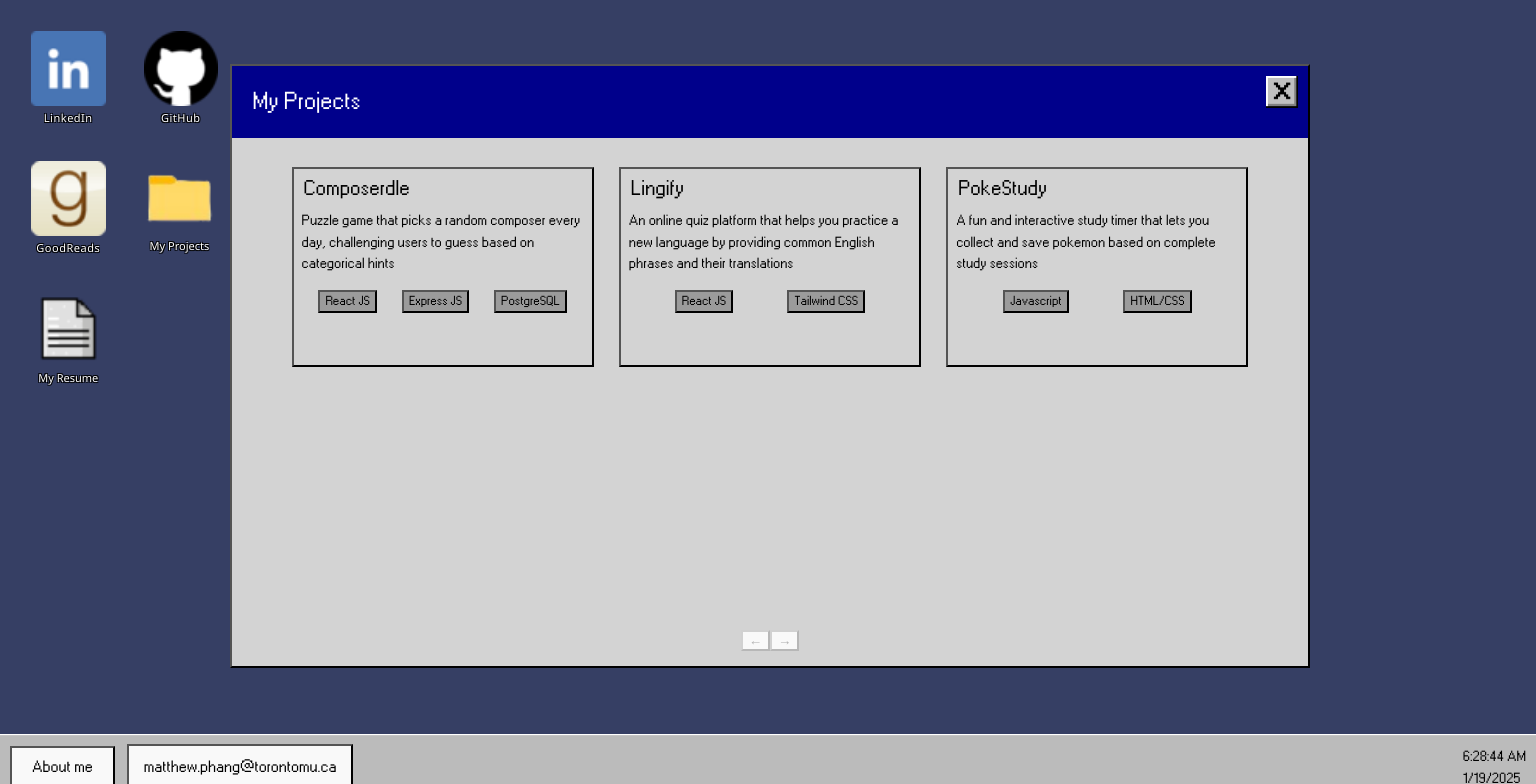
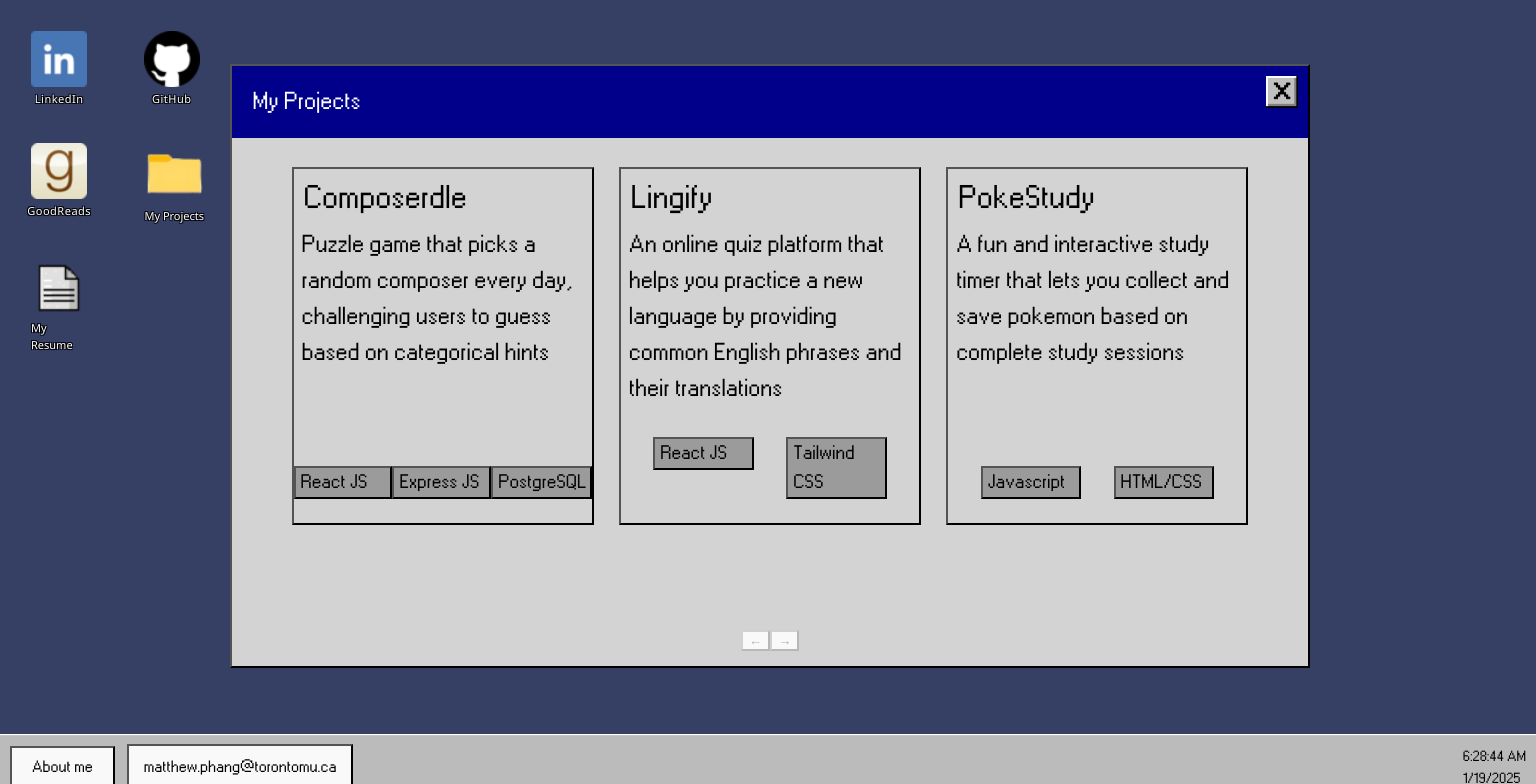
Before and after one commit to mattp532/react-portfolio, a React (Vite) app in the folder react-portfolio/: page / in a window 1536 px wide. Both pictures are taken after a click on the element "My Projects". Shown: the top 784 px of the page. Built offline with nearby package versions, Linux system fonts and the light colour scheme.

Commit message:
adjust desktop layout

```diff
--- a/react-portfolio/src/App.css
+++ b/react-portfolio/src/App.css
@@ -52,6 +52,7 @@ body{
   justify-content: center;
   padding-bottom: 0;
   cursor: pointer;
+  width: 55%;
 }
 .iconBox:hover{
   transition: 0.1s;
@@ -72,7 +73,12 @@ body{
   grid-template-rows: repeat(2, 1fr); /* 2 rows */
 }
 @media (max-width: 999px) {
-
+  .projectTitle{
+    font-size: 130%;
+  }
+  .projectDesc{
+    font-size: 90%;
+  }
   .aboutMeScreen{
     flex-direction: column;
   }
@@ -94,7 +100,11 @@ body{
     grid-template-rows: repeat(2, 1fr); /* 2 rows */
     width: 93%; /* Ensure it takes full width */
     margin-top: 24%;
-
+}
+.lang{
+  width:26%;
+  height:30%;
+  font-size:0.7rem;
 }
 
 }
@@ -103,11 +113,22 @@ body{
 }
 /* For medium and larger screens */
 @media (min-width: 1000px) {
+  .projectTitle{
+    font-size: 130%;
+  }
   .ProjectGrid {
     grid-template-columns: repeat(3,1fr); /* 1 column */
     grid-template-rows: repeat(2, 1fr); /* 2 rows */
     margin-top: 8%;
     height: 75%;
+}
+.lang{
+  width:25%;
+  height:30%;
+  font-size:0.7rem;
+}
+.projectDesc{
+  font-size: 100%;
 }
   .projectLink{
     max-width: 100%;
@@ -129,3 +150,41 @@ body{
   }
 
 }
+@media (min-width: 1500px) {
+  .projectTitle{
+    font-size: 200%;
+  }
+  .projectDesc{
+    font-size: 150%;
+  }
+  .ProjectGrid {
+    grid-template-columns: repeat(3,1fr); /* 1 column */
+    grid-template-rows: repeat(2, 1fr); /* 2 rows */
+    margin-top: 8%;
+    height: 75%;
+}
+.lang{
+  width:29%;
+  height:30%;
+  font-size:1.2rem;
+}
+  .projectLink{
+    max-width: 100%;
+  }
+  .projects {
+    background-color: lightgreen;
+    max-width: 100%;
+  }
+  .aboutMeScreen{
+    display: block;
+    align-items: flex-start;
+    top: 20%;
+  }
+  .description{
+    font-size: 1.3rem;
+  }
+  .email{
+    display: flex;
+  }
+
+}
--- a/react-portfolio/src/components/Folder.jsx
+++ b/react-portfolio/src/components/Folder.jsx
@@ -73,7 +73,7 @@ export default function Icon({ alt, title, link }) {
 
     return (
         <>
-            <div style={{ width: "70%" }} className="iconBox" onClick={handleClick}>
+            <div style={{ width: "60%" }} className="iconBox" onClick={handleClick}>
                 <img src={iconMap[title.toLowerCase()]} alt={alt} />
                 <p
                     style={{
--- a/react-portfolio/src/components/Lang.jsx
+++ b/react-portfolio/src/components/Lang.jsx
@@ -1,10 +1,8 @@
 export default function({Language}){
     return(
-        <p
+        <p className="lang"
         style={{
-            width:"auto",
-            height:"20%",
-            fontSize:"0.8rem",
+            bottom:"0",
             borderWidth: "2px",
             borderStyle: "outset",
             borderColor: "buttonborder",
--- a/react-portfolio/src/components/Project.jsx
+++ b/react-portfolio/src/components/Project.jsx
@@ -1,46 +1,59 @@
 import Lang from "./Lang";
 
-export default function Project({title, description, languages, link}){
-    return(
-        <a className ="projectLink" href={link} target="_blank" style={{height:"100%"
-        }}>        <div className ="projects"style={{
-            color:"black",
-            backgroundColor:"lightgrey",
-            fontFamily:"Windows95Font",
-            paddingTop:"5px",
+export default function Project({ title, description, languages, link }) {
+  return (
+    <a
+      className="projectLink"
+      href={link}
+      target="_blank"
+      style={{ maxHeight:"100%" }}
+    >
+      <div
+        className="projects"
+        style={{
+          color: "black",
+          backgroundColor: "lightgrey",
+          fontFamily: "Windows95Font",
+          paddingTop: "5px",
           borderWidth: "2px",
           borderStyle: "outset",
           borderColor: "buttonborder",
-            height:"90%",
-
-
-        }}>
-            <p style={{
-                fontSize:"130%",
-                marginTop:"0",
-                marginBottom:"5px",
-                marginLeft:"10px"
-            }}>{title}</p>
-            <p  style={{
-                marginBottom:2,
-                marginTop:"0px",
-                fontSize:"90%",
-                marginLeft:"8px"
-            }}>{description}</p>
+          display: "flex",
+          flexDirection: "column", // Stack items vertically
+          minHeight:"100%"
+        }}
+      >
+        <p
+          className="projectTitle" style={{
+            marginTop: "0",
+            marginBottom: "5px",
+            marginLeft: "10px",
+          }}
+        >
+          {title}
+        </p>
+        <p className="projectDesc"
+          style={{
+            marginBottom: 2,
+            marginTop: "0px",
+            marginLeft: "8px",
+          }}
+        >
+          {description}
+        </p>
         <div
           style={{
-                display:"flex",
-                height:"auto",
-                bottom:0,
-                justifyContent:"space-evenly"
-            }}>
+            marginTop:"auto",
+            display: "flex",
+            justifyContent: "space-evenly",
+            paddingBottom: "5px", // Optional: Adds a bit of space at the bottom
+          }}
+        >
           {languages.map((language, index) => (
             <Lang key={index} Language={language} />
           ))}
         </div>
-
-        </div></a>
-
-
-    )
+      </div>
+    </a>
+  );
 }
```
Lines whose indentation alone changed are shown as unchanged.
